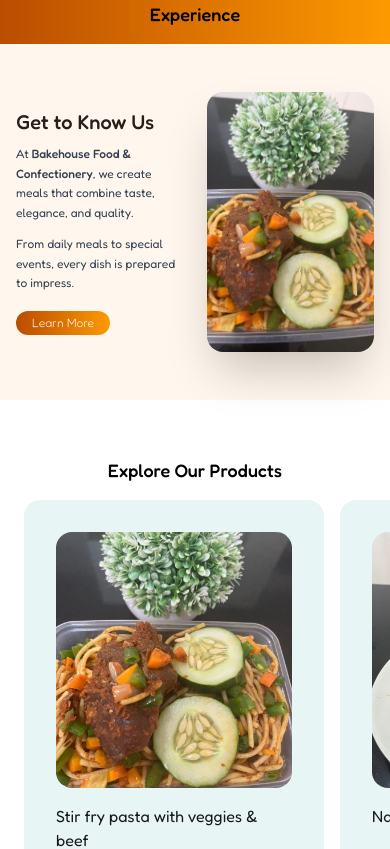
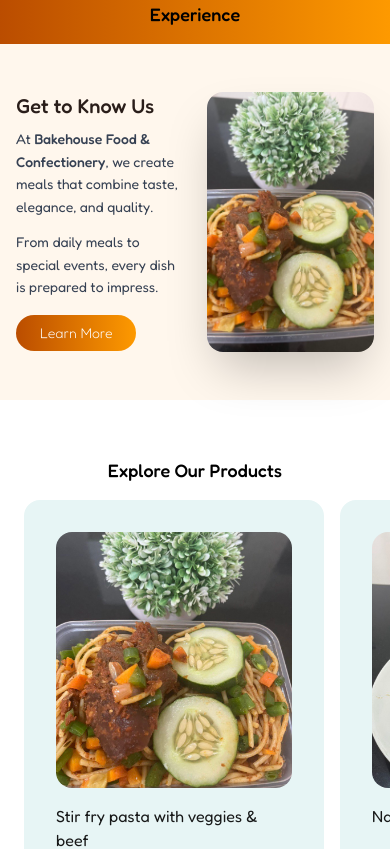
Before and after one commit to ernestkris6/Food-House, a React (Vite) app: page / in a window 390 px wide. Shown: the part 820-1669 px from the top of the page. Built offline with nearby package versions, Linux system fonts and the light colour scheme; a web font is replaced by a local one.

Commit message:
editing homepage

```diff
--- a/src/UI/Details.jsx
+++ b/src/UI/Details.jsx
@@ -28,12 +28,12 @@ export default function Details() {
             Get to Know Us
           </h2>
 
-          <p className="text-gray-700 text-xs md:text-base leading-relaxed mb-3">
+          <p className="text-gray-700 text-sm md:text-base leading-relaxed mb-3">
             At <span className="font-medium">Bakehouse Food & Confectionery</span>,
             we create meals that combine taste, elegance, and quality.
           </p>
 
-          <p className="text-gray-700 text-xs md:text-base leading-relaxed mb-4">
+          <p className="text-gray-700 text-sm md:text-base leading-relaxed mb-4">
             From daily meals to special events, every dish is prepared to impress.
           </p>
 
@@ -42,9 +42,9 @@ export default function Details() {
             onClick={()=> scrollTo(0,0)}
             className="
               bg-gradient-to-r from-amber-700 to-amber-500
-              text-white text-xs md:text-sm
-              px-4 py-1 md:px-6 md:py-2
-              rounded-full cursor-pointer    font-extralight
+              text-white text-sm md:text-base
+              px-6 py-2 md:px-8 md:py-3
+              rounded-full cursor-pointer    font-light
               hover:opacity-90 transition
             "
           >
--- a/src/UI/Footer.jsx
+++ b/src/UI/Footer.jsx
@@ -24,13 +24,10 @@ export default function Footer() {
           {/* About */}
           <div className="bg-gray-900 rounded-lg p-5 text-white/90 space-y-3">
             <p className="text-sm leading-6">
-              Thank you for joining us on this journey to inspire, empower,
-              and elevate your everyday glam. We’re always here to ensure
-              your beauty shines.
+              Bakehouse Food & Confectionery delivers exquisite meals that bring class, flavour, and satisfaction to every celebration.
             </p>
             <p className="text-sm italic">
-              “Feel free to express your true self with Glam by La Sauce.
-              Your glam, your story.”
+              “From native delicacies to continental cuisine, we serve food that tells a story of excellence.”
             </p>
           </div>
 
```
